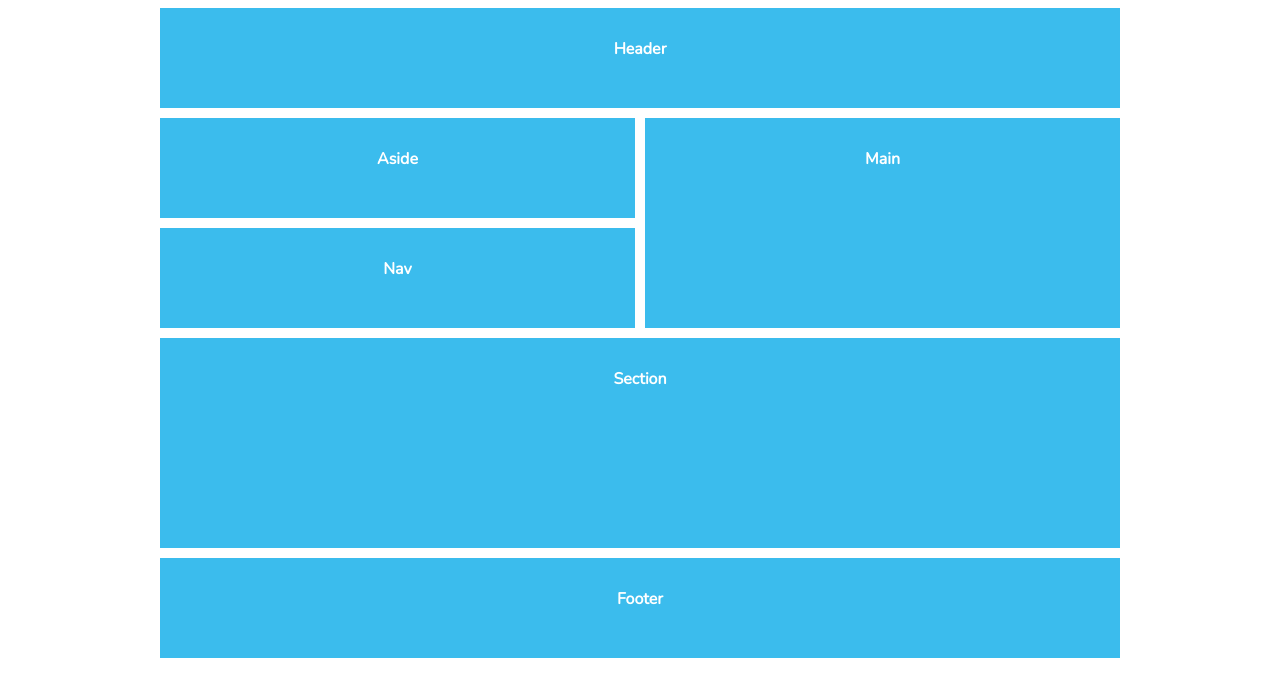
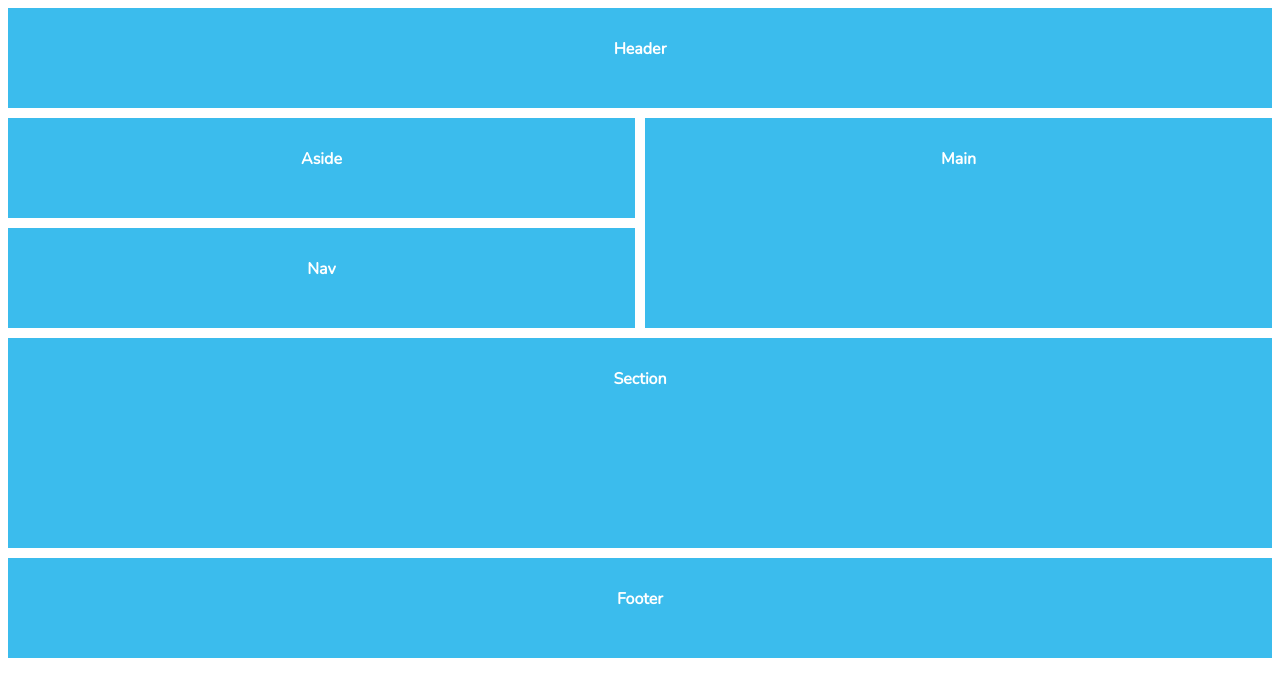
Before and after one commit to doxuan994/css-grid-playground, a plain HTML site: page index.html in a window 1280 px wide. Drawn offline with nearby package versions, Linux system fonts and the light colour scheme.

Commit message:
Remove the max-width for full page display.

```diff
--- a/css/style.css
+++ b/css/style.css
@@ -9,7 +9,9 @@ body {
     grid-template-columns: repeat(4, 1fr);
     grid-auto-rows: minmax(100px, auto);
     grid-gap: 10px;
-    max-width: 960px;
+
+    /* Remove the max-width for full page display */
+    /* max-width: 960px; */
     margin: 0 auto;
 
     grid-template-areas:
@@ -26,7 +28,8 @@ body {
         grid-template-columns: repeat(4, 1fr);
         grid-auto-rows: minmax(100px, auto);
         grid-gap: 10px;
-        max-width: 960px;
+        /* Remove the max-width for full page display */
+        /* max-width: 960px; */
         margin: 0 auto;
 
         grid-template-areas:
```
